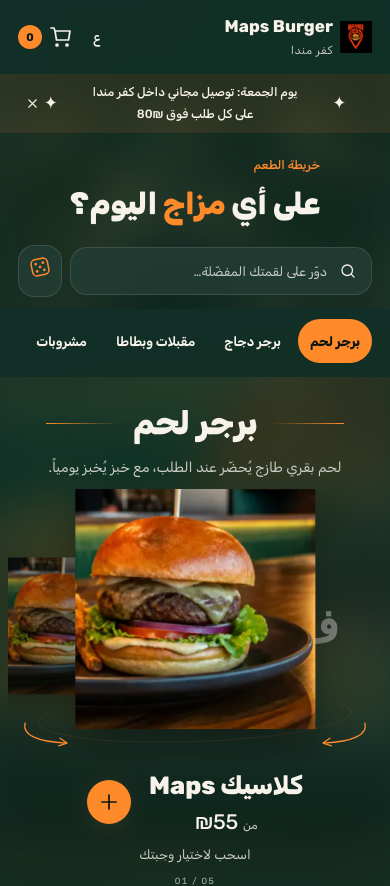
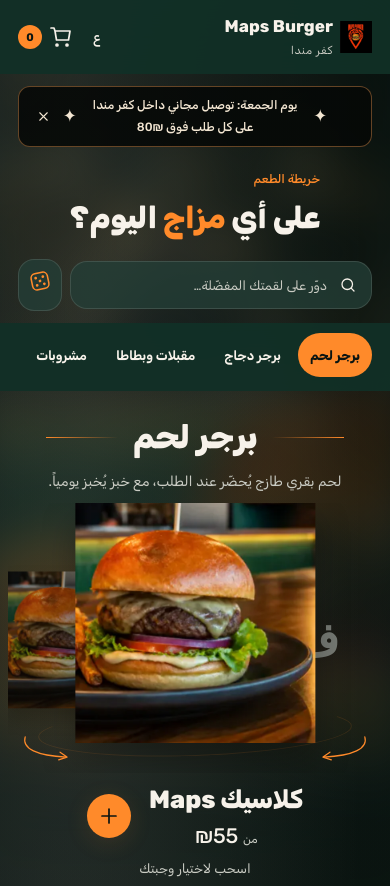
Before and after one commit to salehzarora/RestoFlow, a Next.js app in the folder storefront/: page /s/maps-burger/menu in a window 390 px wide. Shown: the top 886 px of the page. Built offline with nearby package versions, Linux system fonts and the light colour scheme.

Commit message:
fix(storefront): anchor menu artwork and define announcement panel [BIZBOT-STOREFRONT-SCENE-SCROLL-001]

```diff
--- a/storefront/src/ui/storefront/home/Home.tsx
+++ b/storefront/src/ui/storefront/home/Home.tsx
@@ -40,7 +40,7 @@ export function Home({ resolution, locale, slug, hrefFor }: {
           />
           {items.length === 0 || modules.promo === null ? null : <PromoBanner promo={modules.promo} m={m} />}
           {items.length === 0 || modules.story === null ? null : <StoryCard story={modules.story} />}
-          <SiteFooter tenant={tenant} m={m} />
+          <SiteFooter tenant={tenant} m={m} sceneImage={background.image} />
           <DockSlot locale={locale} motion={view.motion} state={tenant.service.state} opensAt={tenant.hours.opens} cartHref={cartPath(locale, slug)} />
         </main>
       </StorefrontRuntime>
--- a/storefront/src/ui/storefront/home/HomeParts.tsx
+++ b/storefront/src/ui/storefront/home/HomeParts.tsx
@@ -258,9 +258,9 @@ export function StoryCard({ story }: { story: StoryModule }) {
   );
 }
 
-export function SiteFooter({ tenant, m }: { tenant: Tenant; m: StorefrontMessages }) {
+export function SiteFooter({ tenant, m, sceneImage }: { tenant: Tenant; m: StorefrontMessages; sceneImage?: string | null }) {
   return <footer className={styles.footer} data-sf-module="footer">
-    {tenant.heroImage ? <div className={styles.footerPhoto} aria-hidden="true">
+    {tenant.heroImage && tenant.heroImage !== sceneImage ? <div className={styles.footerPhoto} aria-hidden="true">
       {/* eslint-disable-next-line @next/next/no-img-element */}
       <img src={tenant.heroImage} alt="" loading="lazy" decoding="async" />
     </div> : null}
--- a/storefront/src/ui/storefront/home/home.module.css
+++ b/storefront/src/ui/storefront/home/home.module.css
@@ -57,7 +57,7 @@
 .imageCover{width:100%;height:100%;object-fit:cover}
 .promoImg{composes:imageCover}
 .heroImg{composes:imageCover;transform-origin:50% 123%}
-.announce{composes:flexRow;position:relative;min-height:49px;justify-content:center;gap:36px;background:var(--acc);padding:10px 60px;font:500 12px/1.8 var(--font)}
+.announce{composes:flexRow;position:relative;width:min(1240px,calc(100% - 80px));margin:12px auto 0;min-height:49px;justify-content:center;gap:24px;background:linear-gradient(var(--scrim),var(--scrim)),var(--scrim);color:var(--promoWarm);border:1px solid color-mix(in srgb,var(--acc) 30%,var(--hair));border-radius:var(--r-control);padding:10px 60px;font:500 12px/1.8 var(--font)}
 .announce>span[dir]{min-width:0;white-space:pre-wrap;overflow-wrap:anywhere;text-align:center}.announce>span[aria-hidden]{flex:none;font-size:22px}
 .announceClose{composes:gridCenter;width:28px;height:28px;position:absolute;inset-inline-end:18px;inset-block-start:calc(50% - 14px);background:none;border:0;color:inherit;cursor:pointer}
 .announceClose::after{content:'';position:absolute;inset:-8px}
@@ -170,7 +170,7 @@
 .heroActions{grid-column:1/-1}
 .heroActions .promoCta{justify-content:space-between;gap:14px}
 .heroVisual{grid-column:2;grid-row:2;margin:0;max-width:none}
-.announce{min-height:39px;gap:25px;padding:8px 44px}.announce>span[aria-hidden]{font-size:18px}.serviceWrap{gap:8px}.service{gap:12px}.menuHeading{flex-direction:column}
+.announce{width:calc(100% - 36px);min-height:44px;gap:12px;padding:8px 44px}.announceClose{inset-inline-end:10px}.announce>span[aria-hidden]{font-size:18px}.serviceWrap{gap:8px}.service{gap:12px}.menuHeading{flex-direction:column}
 .searchBox{width:100%;margin:0;box-sizing:border-box}.chip{border-color:var(--hair)}
 .sectionHead{gap:8px}
 .gridWrap{min-height:200px}.badge{line-height:1.5}.cardMain{align-items:flex-start;gap:3px;flex-direction:column}
@@ -218,12 +218,17 @@
 /* BIZBOT-STOREFRONT-CINEMATIC-001 — photographic mobile presentation.
    All content, colours and existing interaction hooks remain tenant-driven. */
 .page{position:relative;isolation:isolate;--header-height:82px;min-height:100svh;background:transparent}
+.page[data-sf-screen="home"]{min-height:100dvh}
 .sceneBackdrop{position:absolute;inset:0;z-index:-1;overflow:hidden;pointer-events:none;background:var(--bg)}
 .sceneBackdrop img{position:fixed;inset:0;width:100%;height:100svh;object-fit:cover;object-position:center 58%;opacity:.18;filter:blur(22px);transform:scale(1.08)}
 .sceneBackdrop::after{content:'';position:absolute;inset:0;background:linear-gradient(180deg,transparent,rgba(0,0,0,.25));pointer-events:none}
-/* The dimming layer spans the menu; the selected photo covers one viewport. */
+/* Stable artwork scrolls once with the document. The scene covers short and
+   long menus, blending below the photo without enlarging or repeating it. */
 .menuBackdrop{position:absolute;inset:0;z-index:-1;overflow:hidden;pointer-events:none;background:var(--bg)}
-.menuBackdrop img{position:fixed;inset:0;width:100%;height:100svh;object-fit:cover;object-position:center;filter:none}
+.menuBackdrop,.page[data-sf-screen="home"] .sceneBackdrop{background:radial-gradient(ellipse at 20% 0%,var(--hair),transparent 65%),linear-gradient(var(--scrim),var(--scrim)),var(--bg)}
+.menuBackdrop img{position:absolute;inset:0;width:100%;height:100svh;object-fit:cover;object-position:center top;filter:none}
+.menuBackdrop img,.page[data-sf-screen="home"] .sceneBackdrop img{mask-image:linear-gradient(#000 70%,transparent)}
+.page[data-sf-screen="home"] .sceneBackdrop img{position:absolute;object-position:center top;transform-origin:center top}
 .menuBackdrop::after{content:'';position:absolute;inset:0;background:var(--bg);opacity:var(--menu-image-dim,.15);pointer-events:none}
 .page[data-sf-screen="intro"] .sceneBackdrop img{opacity:1;filter:none;transform:none}
 .page[data-sf-screen="intro"] .sceneBackdrop::after{background:linear-gradient(180deg,rgba(0,0,0,.45),rgba(0,0,0,.04) 38%,rgba(0,0,0,.03) 62%,rgba(0,0,0,.8))}
@@ -253,7 +258,6 @@
 .hero[data-sf-hero-mode="editorial"] .heroVisual{display:none}
 .page[data-sf-screen="intro"] .hero{min-height:calc(100svh - 220px)}
 .page[data-sf-screen="intro"] .heroCopy{min-height:540px;align-self:stretch;justify-content:center}
-.announce{background:color-mix(in srgb,var(--acc) 10%,transparent);color:var(--tx);border:0;font-size:12px}
 .menu{padding-block:40px 36px;scroll-margin-block-start:96px}
 .menuHeading{margin-block-end:24px;align-items:center}.menuHeading h2{font-size:40px;font-weight:800;letter-spacing:normal}
 .menuHeading .eyebrow{font-size:12px;margin-block-end:10px}.menuHeading .eyebrow::before,.menuHeading .eyebrow>span{display:none}
@@ -385,11 +389,10 @@
 [data-sf-scene="reference_dark"] .page .categoryWrap{background:var(--sceneGlass);backdrop-filter:none;-webkit-backdrop-filter:none}
 [data-sf-scene="reference_dark"] .page .searchBox,
 [data-sf-scene="reference_dark"] .page .suggestionSlot .suggest,
-[data-sf-scene="reference_dark"] .page .announce,
 [data-sf-scene="reference_dark"] .page .servicePanel,
 [data-sf-scene="reference_dark"] .page .contactLine,
 [data-sf-scene="reference_dark"] .page[data-sf-screen="intro"] .serviceWrap{background:var(--sceneGlassSoft);border-color:var(--sceneLine)}
-[data-sf-scene="reference_dark"] .page[data-sf-screen="home"] .sceneBackdrop img{position:fixed;inset:0;width:100%;height:100svh;object-fit:cover;object-position:center;opacity:1;filter:none;transform:none}
+[data-sf-scene="reference_dark"] .page[data-sf-screen="home"] .sceneBackdrop img{position:absolute;inset:0;width:100%;height:100svh;object-fit:cover;object-position:center top;opacity:1;filter:none;transform:none}
 [data-sf-scene="reference_dark"] .page[data-sf-screen="home"] .menuBackdrop::after,
 [data-sf-scene="reference_dark"] .page[data-sf-screen="home"] .sceneBackdrop::after{background:#000;opacity:var(--menu-image-dim,.15)}
 [data-sf-scene="reference_dark"] .footerPhoto img{filter:none}
```
